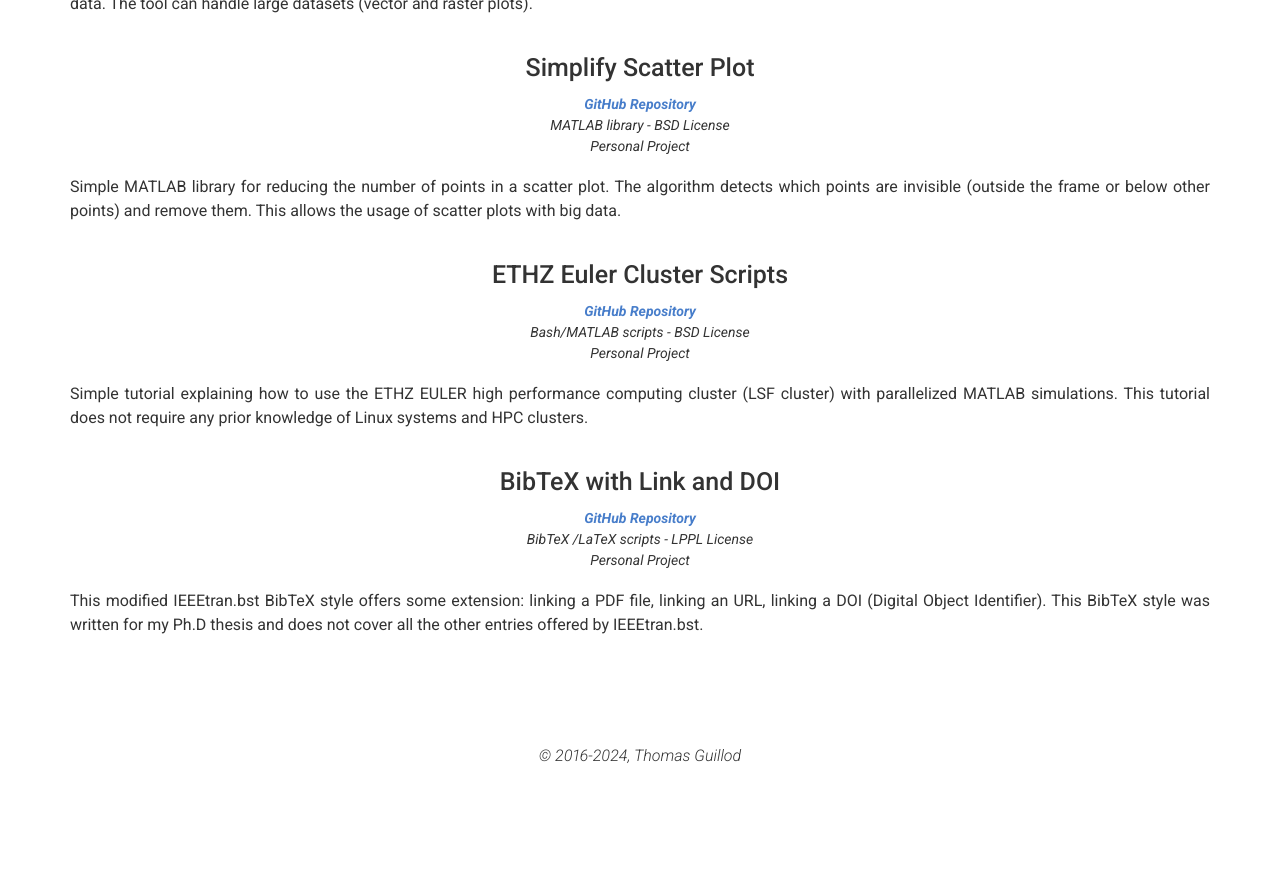
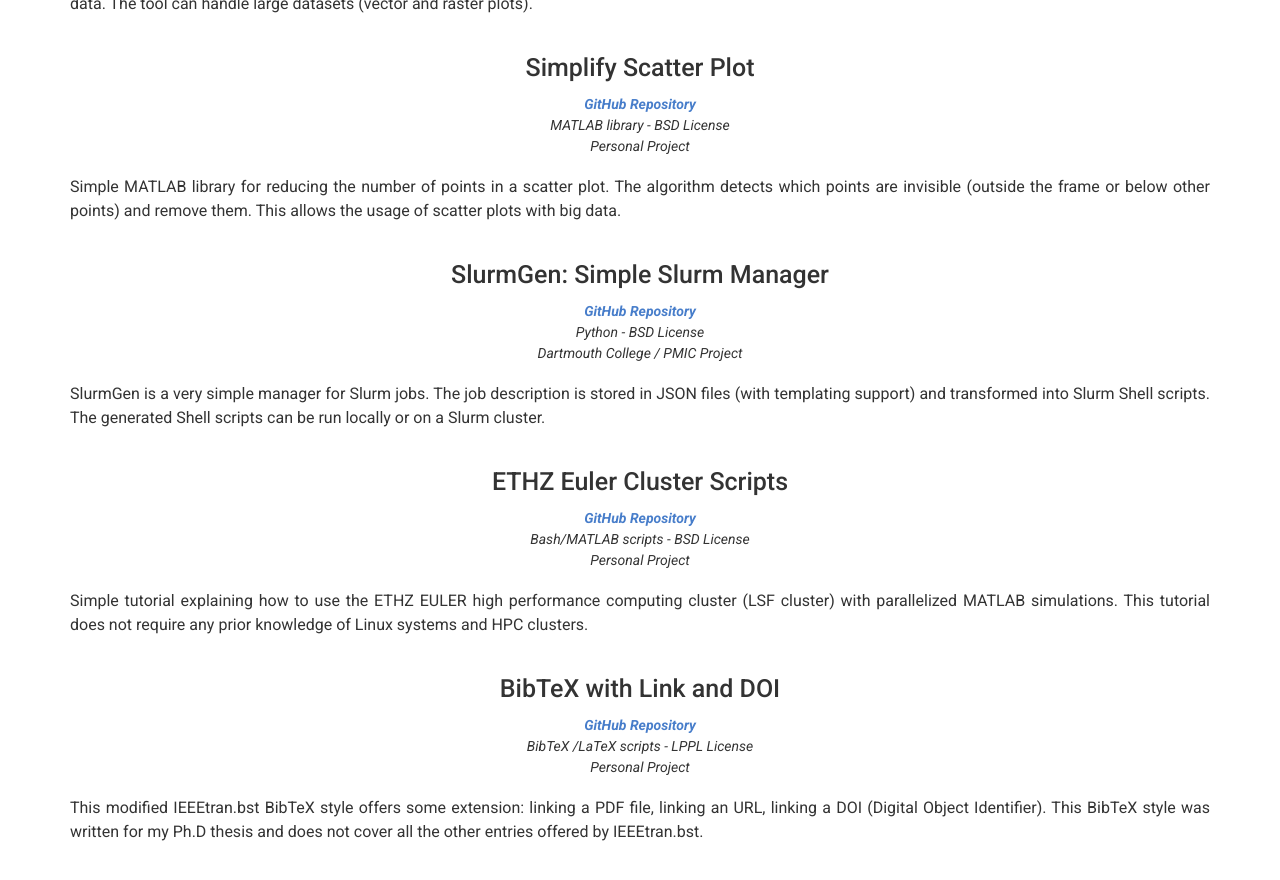
Before and after one commit to otvam/otvam.github.io, a Jekyll site: the page built from science.md, in a window 1280 px wide and 900 px high, scrolled down 1773 px. Shown: the top 880 px of the window. Built offline with Jekyll 4.4.1, drawn with Linux system fonts in a browser that asks for light colours; nearby versions of some CDN libraries; before the commit the page ends 2549 px from its top, so only the background shows below that.

Commit message:
add slurmgen

```diff
--- a/_layouts/science.html
+++ b/_layouts/science.html
@@ -117,6 +117,20 @@
             <p>Simple MATLAB library for reducing the number of points in a scatter plot. The algorithm detects which points are invisible (outside the frame or below other points) and remove them. This allows the usage of scatter plots with big data.</p>
         </div>
     </div>
+    <!--slurmgen-->
+    <div class="row clearfix layout layout-top-middle">
+        <div class="col-xs-12 col-print-12 details">
+            <h4>SlurmGen: Simple Slurm Manager</h4>
+        </div>
+        <div class="col-xs-12 col-print-12">
+            <p class="quote">
+                <strong><a href="https://github.com/otvam/slurmgen">GitHub Repository</a></strong><br>
+                Python - BSD License<br>
+                Dartmouth College / PMIC Project
+            </p>
+            <p>SlurmGen is a very simple manager for Slurm jobs. The job description is stored in JSON files (with templating support) and transformed into Slurm Shell scripts. The generated Shell scripts can be run locally or on a Slurm cluster.</p>
+        </div>
+    </div>
     <!--ethz_euler_matlab-->
     <div class="row clearfix layout layout-top-middle">
         <div class="col-xs-12 col-print-12 details">
```
